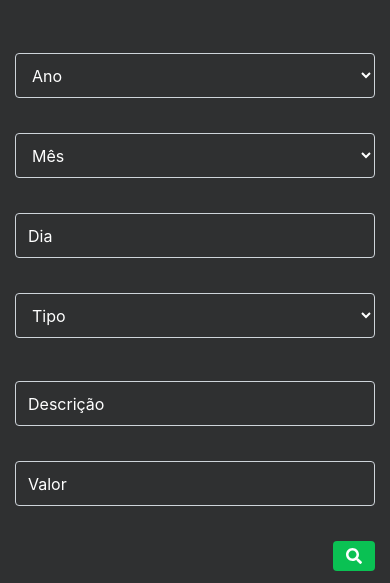
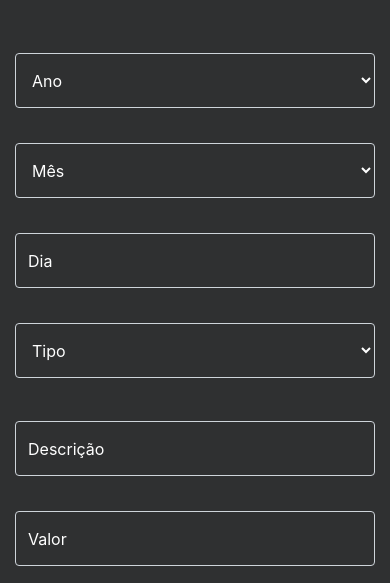
Before and after one commit to Bonfim-Gusta/OrcamentoPessoal, a plain HTML site: page consulta.html in a window 390 px wide. Shown: the part 261-844 px from the top of the page. Drawn offline with nearby package versions, Linux system fonts and the light colour scheme.

Commit message:
Responsivididade celular 1.1

```diff
--- a/consulta.html
+++ b/consulta.html
@@ -25,7 +25,7 @@
 	</head>
 
   <body onload="carregarListaDespesas()">
-    <nav id="header" class="navbar navbar-expand-sm navbar-dark mb-5">
+    <nav id="header" class="navbar navbar-expand-lg navbar-dark mb-5">
       <div class="container">
         <a class="" href="#">
            <img src="imagens/logo.png" width="60" height="60" alt="Orçamento pessoal">
@@ -56,7 +56,7 @@
       </div>
 
       <div class="row mb-2">
-        <div class="col-md-2">
+        <div class="col-lg-2">
           <select class="form-control" id="ano">
             <option value="">Ano</option>
             <option value="2023">2023</option>
@@ -65,7 +65,7 @@
           </select>
         </div>
 
-        <div class="col-md-4">
+        <div class="col-lg-4">
           <select class="form-control" id="mes">
             <option value="">Mês</option>
             <option value="1">Janeiro</option>
@@ -83,11 +83,11 @@
           </select>
         </div>
 
-        <div class="col-md-2">
+        <div class="col-lg-2">
           <input type="text" class="form-control" placeholder="Dia" id="dia" />
         </div>
 
-        <div class="col-md-4">
+        <div class="col-lg-4">
           <select class="form-control" id="tipo">
             <option value="">Tipo</option>
             <option value="1">Alimentação</option>
@@ -100,15 +100,15 @@
       </div>
 
       <div class="row  mb-5">
-        <div class="col-md-8">
+        <div class="col-lg-8">
           <input type="text" class="form-control" placeholder="Descrição" id="descricao" />
         </div>
 
-        <div class="col-md-2">
+        <div class="col-lg-2">
           <input type="text" class="form-control" placeholder="Valor" id="valor" />
         </div>
 
-        <div class="col-md-2 d-flex justify-content-end">
+        <div class="col-lg-2 d-flex justify-content-end">
           <button id="botaoPesquisar" type="button" class="btn" onclick="pesquisarDespesas()">
             <i class="fas fa-search"></i>
           </button>
--- a/style.css
+++ b/style.css
@@ -43,12 +43,12 @@ input[type = number]::-webkit-inner-spin-button{
     }
 
     #conteudo{
-        margin-top: 5%;
+        margin-top: 15%;
         margin-bottom: 50%;
     }
 
     #ano, #mes, #dia, #tipo, #descricao, #valor, #botaoCadastro{
-        height: 45px;
+        height: 55px;
         margin-bottom: 35px;
     }
 }
@@ -78,7 +78,7 @@ input[type = number]::-webkit-inner-spin-button{
     }
 
     #conteudo{
-        margin-top: 5%;
+        margin-top: 15%;
         margin-bottom: 50%;
     }
 
```
